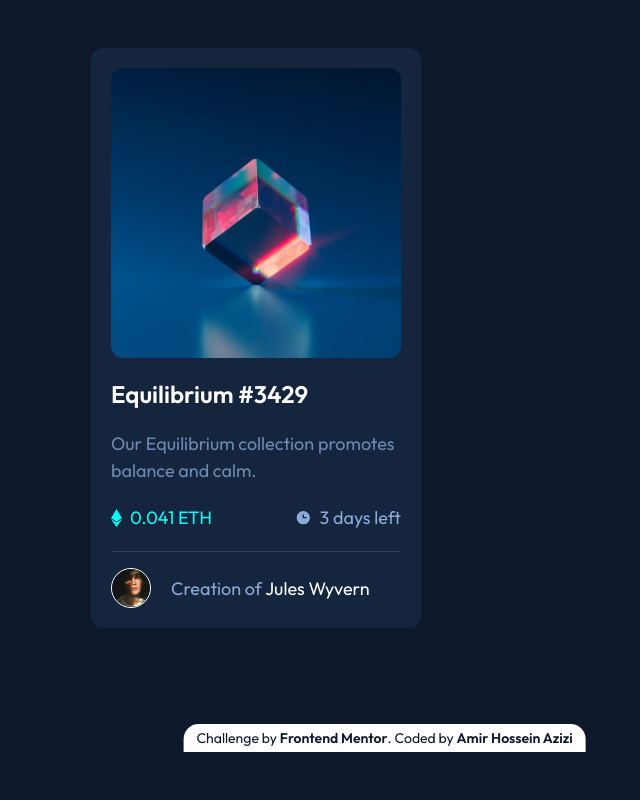
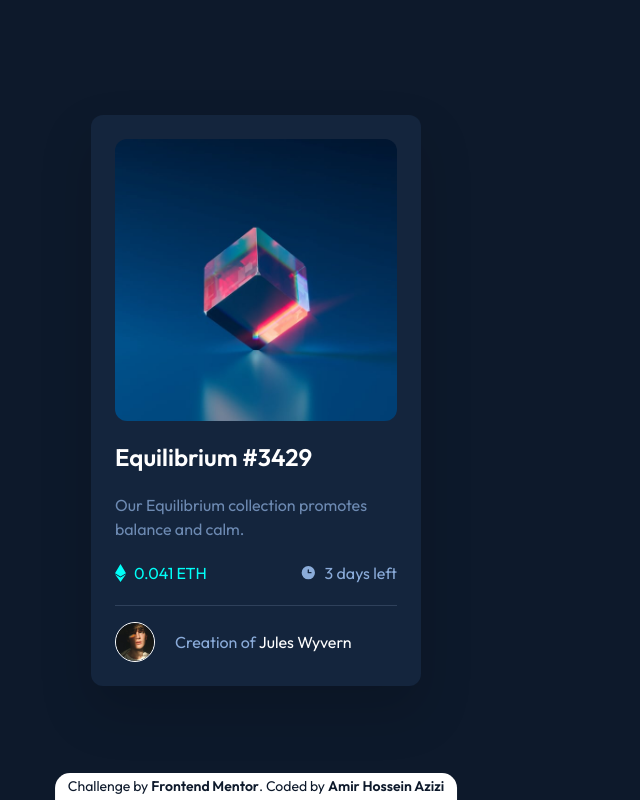
Before and after one commit to amirhazizi/nft-preview-card-component, a website: page index.html in a window 1280 px wide. Shown: the whole page, without its empty margins (384-1024 px from the left). Drawn offline with Linux system fonts and the light colour scheme.

Commit message:
update index.html

```diff
--- a/css/input.css
+++ b/css/input.css
@@ -16,7 +16,8 @@ footer
 footer {
   bottom: 0%;
   left: 50%;
-  transform: translate(-18%, 0);
+  /* right: 50%; */
+  transform: translate(-50%, 0);
   padding: 0 1rem;
   text-align: center;
   padding: 0.2rem 0.8rem;
--- a/index.html
+++ b/index.html
@@ -19,7 +19,7 @@
     class="bg-cl_verydarkblue_1 text-cl_white min-h-screen grid place-items-center"
   >
     <!-- card -->
-    <main class="p-5 space-y-5 bg-cl_verydarkblue_2 rounded-xl">
+    <main class="p-6 space-y-5 bg-cl_verydarkblue_2 rounded-xl drop-shadow-2xl">
       <!-- card header -->
       <div class="relative">
         <img
@@ -35,18 +35,18 @@
       </div>
       <!-- cord content -->
       <h1 class="text-2xl font-semibold">Equilibrium #3429</h1>
-      <p class="text-cl_primarySoftblue opacity-75">
+      <p class="text-cl_primarySoftblue opacity-75 text-base">
         Our Equilibrium collection promotes balance and calm.
       </p>
       <!-- cord detail -->
       <div class="flex justify-between">
         <div class="flex items-center text-cl_primaryCyan">
           <img src="./images/icon-ethereum.svg" alt="ethereum-icon" />
-          <p class="ml-2">0.041 ETH</p>
+          <p class="ml-2 text-base">0.041 ETH</p>
         </div>
         <div class="flex items-center text-cl_primarySoftblue">
           <img src="./images/icon-clock.svg" alt="clock-icon" />
-          <p class="ml-2">3 days left</p>
+          <p class="ml-2 text-base">3 days left</p>
         </div>
       </div>
       <!-- user detail -->
@@ -56,14 +56,14 @@
           src="./images/image-avatar.png"
           alt="user-avatar"
         />
-        <p class="ml-5 text-cl_primarySoftblue">
+        <p class="ml-5 text-cl_primarySoftblue text-base">
           Creation of
           <span class="text-cl_white">Jules Wyvern</span>
         </p>
       </div>
     </main>
     <!-- footer -->
-    <footer class="sticky bg-cl_white text-cl_verydarkblue_1">
+    <footer class="absolute bg-cl_white text-cl_verydarkblue_1">
       Challenge by
       <a
         class="font-bold"
```
Also changed, not shown: css/styles.css.
